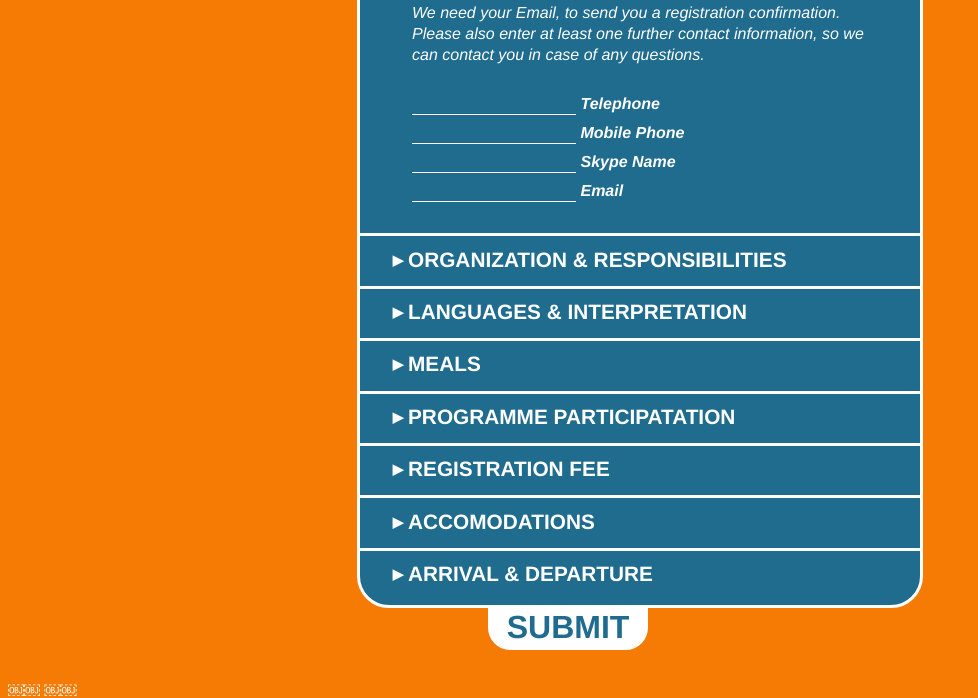
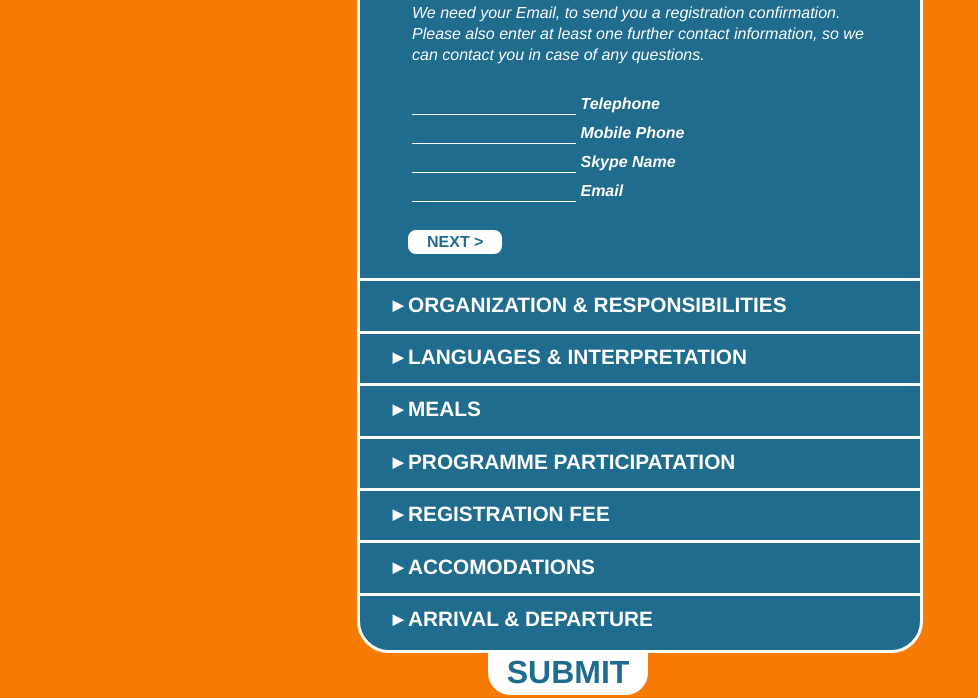
Before and after one commit to MrLoh/centennial.ifor.org, a PHP site: page /registration/en.html in a window 1280 px wide. Shown: the part 567-1265 px from the top of the page, without its empty margins (0-978 px from the left). Run offline with PHP 8.4, Linux system fonts and the light colour scheme; some libraries are stand-ins or nearby versions.

Commit message:
added next buttons

```diff
--- a/_ressources/css/form.css
+++ b/_ressources/css/form.css
@@ -65,6 +65,9 @@ input[type="date"] {
 	background: none;
 	border-bottom: solid white 0.1em;
 	width: 10em;
+}
+input[type="date"]::-webkit-inner-spin-button {
+  -webkit-appearance: none;
 }
 
 input[type="radio"] {
@@ -231,3 +234,28 @@ label.simple {
 	-webkit-transform: rotate(90deg);
 	text-align: center;
 }
+
+button.next {
+	background: white;
+	border: solid white 0.2em;
+	border-radius: 0.5em;
+	box-shadow: none;
+	color: #1F6C8F;
+	font-family: inherit;
+	font-size: 1em;
+	font-weight: 700;
+	text-transform: uppercase;
+	margin: 1.5em 0 -1em 0;
+	padding: 0 1em;
+}
+
+button.next:hover {
+	background: none;
+	color: white;
+}
+
+i.done {
+	display: inline-block;
+	font-size: 1.4em;
+	float: right;
+}
--- a/_ressources/js/form/interactions.js
+++ b/_ressources/js/form/interactions.js
@@ -119,4 +119,12 @@ $(document).ready(function(){
 	$("form section h1").first().next().slideToggle();
 	$("form section h1").first().find("span").toggleClass("turn");
 
+	$("button.next").click(function() {
+		event.preventDefault();
+		$(".section-content").slideUp();
+		$(".section-content").parent().find("h1").find("span").removeClass("turn");
+		$(this).parent().parent().next().find(".section-content").slideDown();
+		$(this).parent().parent().next().find("h1").find("span").addClass("turn");
+		$(this).parent().parent().find("h1").append("<i class='done fa fa-check-circle'></i>");
+	});
 });
--- a/registration/en.html
+++ b/registration/en.html
@@ -4,6 +4,7 @@
 	<meta charset="UTF-8">
 	<title>Document</title>
 	<script src="http://use.edgefonts.net/open-sans:n7,i7,n8,i8,i4,n3,i3,n4,n6,i6:all.js"></script>
+	<link href="//netdna.bootstrapcdn.com/font-awesome/4.0.3/css/font-awesome.css" rel="stylesheet">
 <!--	<link rel="stylesheet" href="../_ressources/css/styles.css">-->
 	<link rel="stylesheet" href="../_ressources/css/form.css">
 	<meta name='viewport' content='width=device-width, initial-scale=1'>
@@ -16,7 +17,7 @@
 		<h1 class="form-title">Registration</h1>
 		<form action="">
 			<section class="top">
-				<h1><span></span>Personal Information</h1>
+				<h1 class="done"><span></span>Personal Information</h1>
 				<div class="section-content">
 				<p class="info bottom-margin">
 					Please fill out one form for each person. For large group registrations please contact the Centennial Office.
@@ -88,6 +89,7 @@
 					<input type="email" name="email" id="email">
 					<label for="email">Email</label>
 				</p>
+				<button class="next">next ></button>
 				</div>
 			</section>
 			<section>
@@ -112,6 +114,7 @@
 						<input type="text" name="responsibility-3" id="responsibility-3" class="newline">
 					</p>
 				</div>
+				<button class="next">next ></button>
 				</div>
 			</section>
 			<section>
@@ -171,6 +174,7 @@
 						</label>
 					</p>
 				</div>
+				<button class="next">next ></button>
 				</div>
 			</section>
 			<section>
@@ -218,6 +222,7 @@
 					</label>
 			 		<input type="text" name="other-food" id="other-food">
 				</p>
+				<button class="next">next ></button>
 				</div>
 			</section>
 			<section>
@@ -268,6 +273,7 @@
 					<input type="checkbox" name="cloth" id="cloth">
 					<label for="cloth">I will bring a piece of cloth.</label>
 				</p>
+				<button class="next">next ></button>
 				</div>
 			</section>
 			<section>
@@ -416,6 +422,7 @@
 						</p>
 					</div>
 				</div>
+				<button class="next">next ></button>
 				</div>
 			</section>
 			<section>
@@ -548,6 +555,7 @@
 						</p>
 					</div>
 				</div>
+				<button class="next">next ></button>
 				</div>
 			</section>
 			<section class="bottom">
@@ -576,6 +584,7 @@
 						<option value="morning">morning</option>
 					</select>
 				</p>
+				<button class="next">next ></button>
 				</div>
 			</section>
 			<input type="submit">
```
